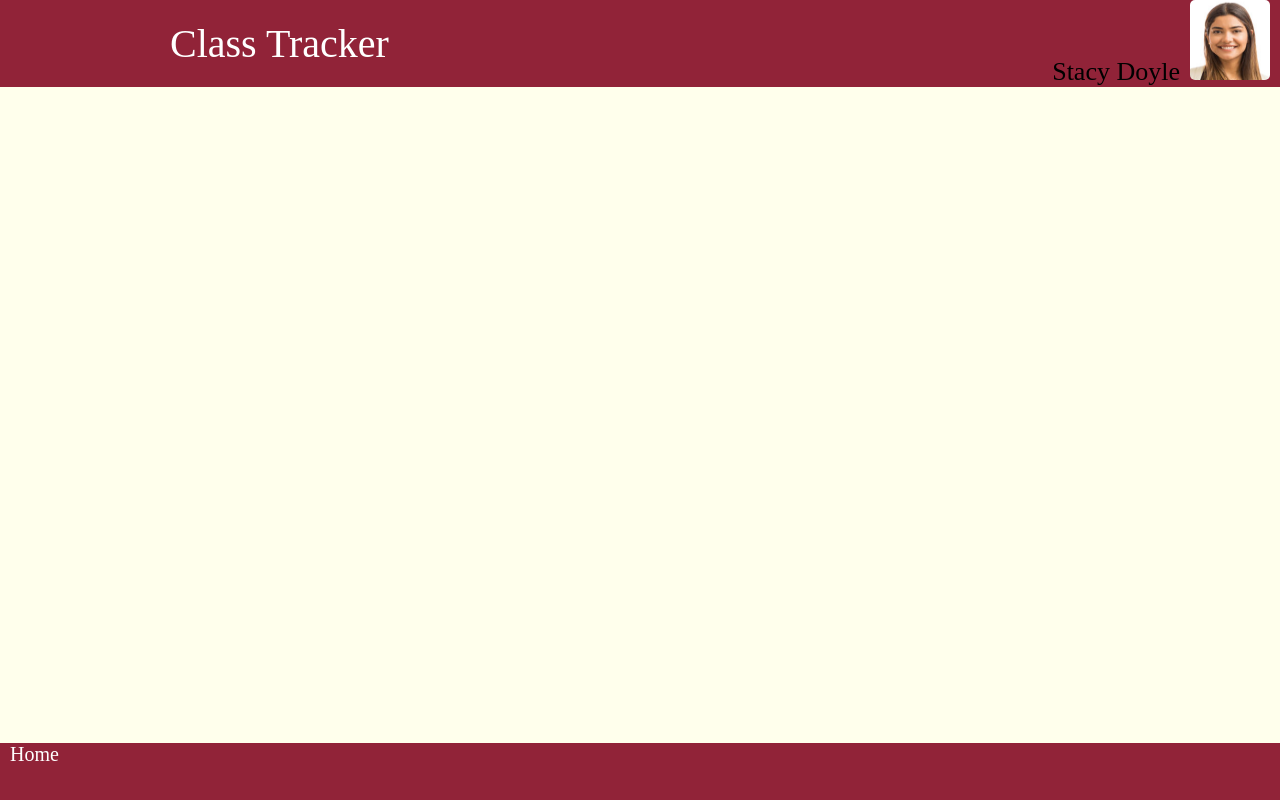
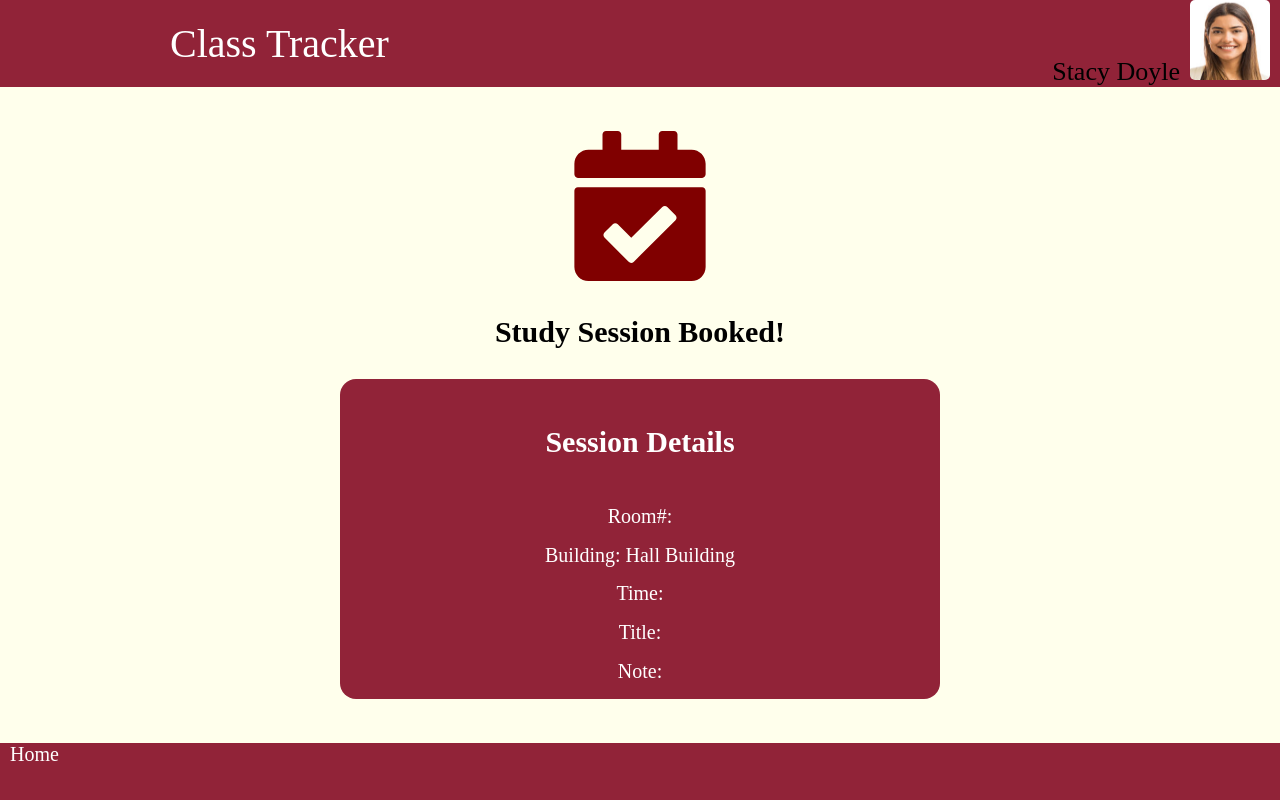
Before and after one commit to denzz312/EmptyClass, a React (Create React App) app: page /finish in a window 1280 px wide. Shown: the top 800 px of the page. Built offline with nearby package versions, Linux system fonts and the light colour scheme.

Commit message:
added css for finish pages

```diff
--- a/src/App.css
+++ b/src/App.css
@@ -78,14 +78,6 @@ body {
     flex-direction: column;
     overflow: scroll;
     flex-flow: column;
-
-}
-
-.orderForms {
-}
-
-.Form-container {
-
 
 }
 
@@ -259,3 +251,26 @@ body {
 .descriptionText{
     margin-left: 10%;
 }
+
+.FinishJoin p{
+    font-size: 30px;
+    font-weight: bold;
+}
+
+.FinishBooking p{
+    font-size: 30px;
+    font-weight: bold;
+}
+
+.confirmationList{
+    background-color: #912338;
+    color: white;
+    height: 40vh;
+    width: 75vh;
+    display: flex;
+    border-radius: 16px;
+    justify-content: space-evenly;
+    flex-direction: column;
+    flex-flow: column;
+    font-size: 20px;
+}
--- a/src/Components/FinishBooking.js
+++ b/src/Components/FinishBooking.js
@@ -1,21 +1,51 @@
 import React from "react";
+import { FaCalendarCheck } from "react-icons/fa";
 
-class FinishBooking extends React.Component{
+class FinishBooking extends React.Component {
 
     constructor(props) {
         super();
         console.log(props.location.state)
+        this.state = {
+            ...props.location.state
+        }
 
     }
-    render(){
+    render() {
 
-    return(
-        <div>
-            {this.state}
+        return (
+            <div className="FinishBooking">
+                <div>
+                    <FaCalendarCheck size={150} style={{ color: 'maroon' }} />
+                </div>
+                <div>
+                    <p>Study Session Booked!</p>
+                </div>
+                <div className = "confirmationList">
+                    <div>
+                        <p>Session Details</p>
+                    </div>
+                    <div>
+                        Room#: {this.state.room}
+                    </div>
+                    <div>
+                        Building: Hall Building
+                    </div>
+                    <div>
+                        Time: {this.state.time}
+                    </div>
+                    <div>
+                        Title: {this.state.title}
+                    </div>
+                    <div>
+                        Note: {this.state.note}
+                    </div>
+                </div>
 
-        </div>
+            </div>
 
-    );
+
+        );
 
     }
 }
--- a/src/Components/FinishJoin.js
+++ b/src/Components/FinishJoin.js
@@ -1,4 +1,5 @@
 import React from "react";
+import { FaCalendarCheck } from "react-icons/fa";
 
 export default class FinishJoin extends React.Component {
     constructor(props) {
@@ -13,10 +14,27 @@ export default class FinishJoin extends React.Component {
     render() {
 
         return (
-            <div>
-                {this.state.subject}
-                {this.state.room}
-                {this.state.note}
+            <div className = "FinishJoin">
+                <div>
+                    <FaCalendarCheck size={150} style={{ color: 'maroon' }} />
+                </div>
+                <div>
+                    <p>Study Session Booked!</p>
+                </div>
+                <div className="confirmationList">
+                    <div>
+                        <p>Session Details</p>
+                    </div>
+                    <div>
+                        {this.state.subject}
+                    </div>
+                    <div>
+                        {this.state.room}
+                    </div>
+                    <div>
+                        {this.state.note}
+                    </div>
+                </div>
             </div>
 
         );
--- a/src/Components/SessionDetails.js
+++ b/src/Components/SessionDetails.js
@@ -65,7 +65,7 @@ class SessionDetails extends React.Component {
                         <div className = "sessionTextBox">
                             <div className = "identityRoom">
                                 <textarea
-                                    name = "identityRoom"
+                                    name = "subject"
                                     style = {{width: "55%", height: "20px"}}
                                     defaultValue={this.state.title}
                                     onChange = {(e)=>{
@@ -77,7 +77,7 @@ class SessionDetails extends React.Component {
                             <br></br>
                             <div className = "descriptionText">
                                 <textarea
-                                    name = "description"
+                                    name = "note"
                                     style = {{width: "87%", height: "300px"} }
                                     defaultValue={this.state.note}
                                     onChange = {(e)=>{
@@ -101,7 +101,6 @@ class SessionDetails extends React.Component {
                     <br></br>
                     <div>
                         <Link to="/search">
-
                             <button className="buttons">Return</button>
                         </Link>
                     </div>
```
